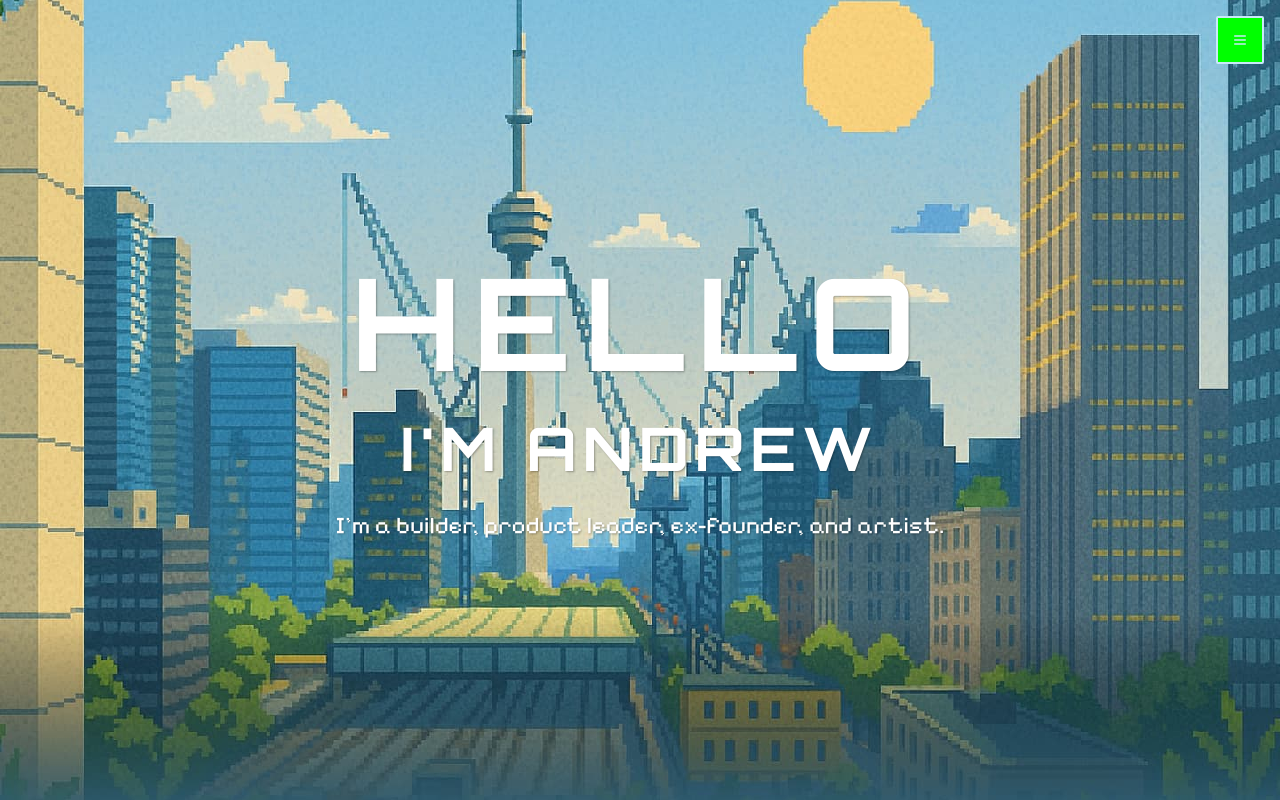
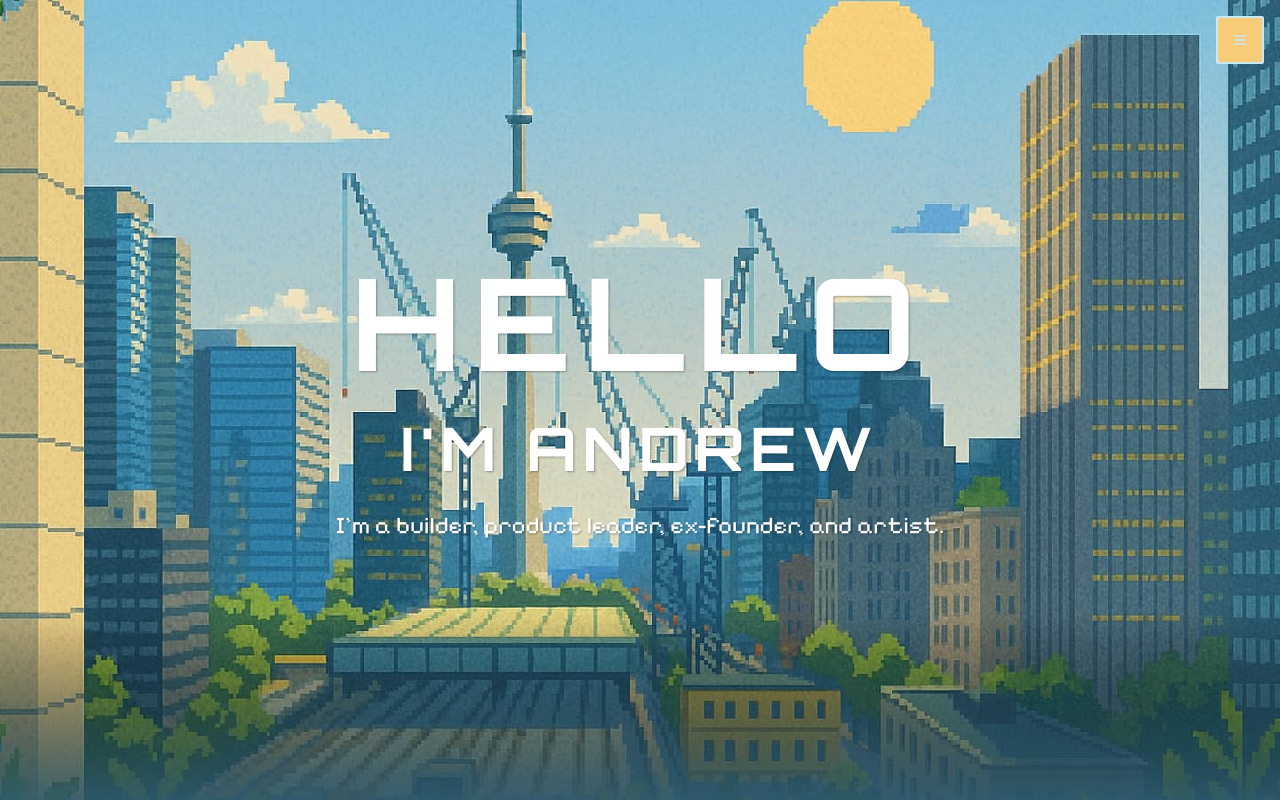
Before and after one commit to aw-42/andrew-personal-website-retro, a React (Vite) app: page / in a window 1280 px wide. Shown: the top 800 px of the page. Built offline with nearby package versions, Linux system fonts and the light colour scheme; the HTML template or start-up script is replaced by a standard one.

Commit message:
Refactor color scheme

```diff
--- a/src/index.css
+++ b/src/index.css
@@ -30,7 +30,7 @@ All colors MUST be HSL. Fonts: Orbitron for headers, Pixelify Sans for body.
     --accent: 210 80% 70%; /* Lighter accent blue */
     --accent-foreground: 210 40% 20%;
 
-    --pixel-green: 120 100% 50%; /* Classic pixel green */
+    --pixel-green: 40 87% 72%; /* Golden yellow #F7CD78 */
     --pixel-orange: 25 100% 60%; /* Warm pixel orange */
     --pixel-blue: 220 100% 60%; /* Deep pixel blue */
 
@@ -84,7 +84,7 @@ All colors MUST be HSL. Fonts: Orbitron for headers, Pixelify Sans for body.
     --accent: 210 60% 50%; /* Accent blue */
     --accent-foreground: 0 0% 95%;
 
-    --pixel-green: 120 100% 60%; /* Bright pixel green */
+    --pixel-green: 40 85% 75%; /* Golden yellow #F7CD78 (bright for dark mode) */
     --pixel-orange: 25 100% 65%; /* Bright pixel orange */
     --pixel-blue: 220 100% 70%; /* Bright pixel blue */
 
```
